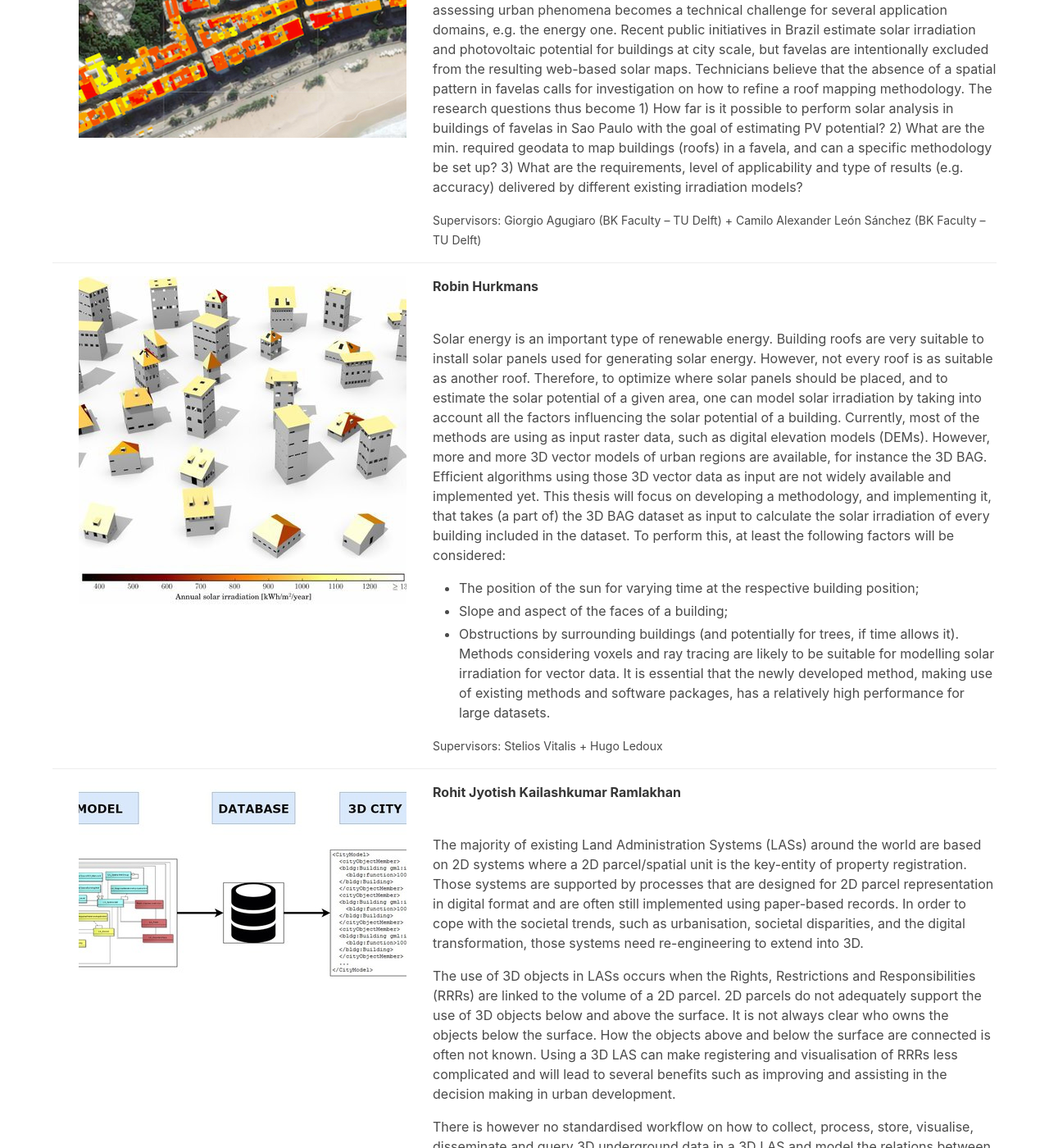
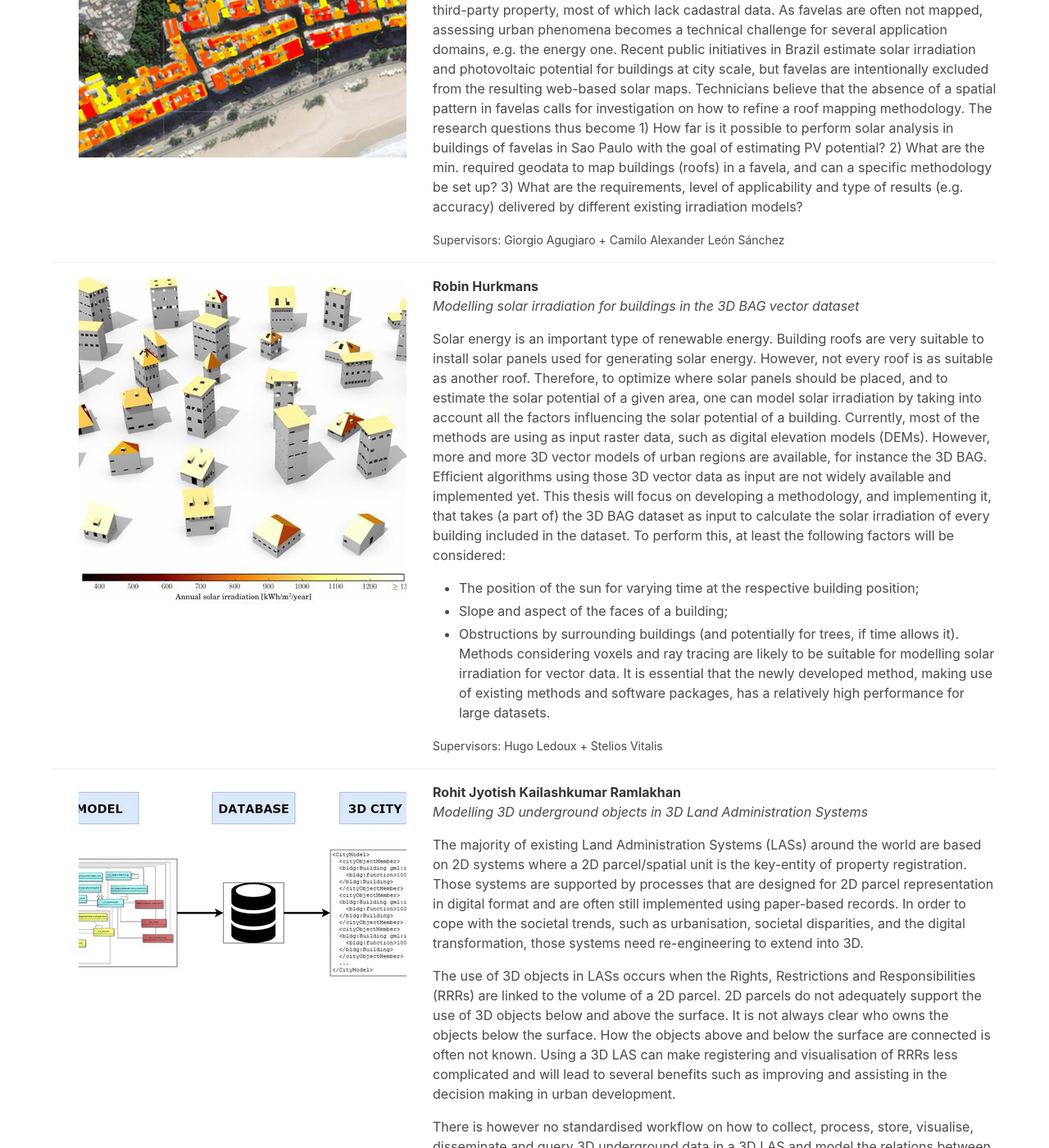
Before and after one commit to tudelft3d/geo2020, a Jekyll site: the page built from theses/2021feb/index.md, in a window 1280 px wide and 1400 px high, scrolled down 1428 px. Shown: the whole window at 82% size. Built offline with Jekyll 4.4.1, drawn with Linux system fonts in a browser that asks for light colours; nearby versions of some CDN libraries; some of the changed text lies outside the part shown.

Commit message:
Fix yaml file of 2021feb theses

```diff
--- a/_data/theses_2021feb.yaml
+++ b/_data/theses_2021feb.yaml
@@ -23,7 +23,9 @@
   a common data environment and applying these standards for projects based on WebGIS
   platforms and Webservices as an exchange data format.'
 - 77e6faec75de-ThesisInOnePicture.jpg
-Erbasu:
+- ISO 19650 Information Management standards for projects based in WebGIS
+- with esri Nederland (Niels van der Vaart)
+Erbașu:
 - Mihai-Alexandru
 - Martijn Meijers
 - Peter van Oosterom
@@ -40,10 +42,11 @@
   A thorough research on these elements shall be conducted, and presented alongside\
   \ a demo web application, showcasing the analysis."
 - d0fc928acb6-thesis_image.png
+- Improving the content of vario-scale maps
 Giannelli:
 - Denis
-- "Giorgio Agugiaro (BK Faculty \u2013 TU Delft)"
-- "Camilo Alexander Le\xF3n S\xE1nchez (BK Faculty \u2013 TU Delft)"
+- "Giorgio Agugiaro"
+- "Camilo Alexander Le\xF3n S\xE1nchez"
 - "In the Global South, large urban spaces resulted in the duality \u2018formal\u2019\
   \ and \u2018informal\u2019 cities. It\u2019s the case of Sao Paulo, a 22M ppl. metropolis\
   \ and a financial hub in Latin America. Albeit a vast literature addresses the social-spatial\
@@ -64,10 +67,11 @@
   \ are the requirements, level of applicability and type of results (e.g. accuracy)\
   \ delivered by different existing irradiation models?"
 - 66b1010529f8-P1_image_V3.png
+- Performing solar analysis in buildings of favelas in Sao Paulo to estimate PV potential
 Hurkmans:
 - Robin
+- Hugo Ledoux
 - Stelios Vitalis
-- Hugo Ledoux
 - "Solar energy is an important type of renewable energy. Building roofs are very\
   \ suitable to install solar panels used for generating solar energy. However, not\
   \ every roof is as suitable as another roof. Therefore, to optimize where solar\
@@ -88,6 +92,7 @@
   \ that the newly developed method, making use of existing methods and software packages,\
   \ has a relatively high performance for large datasets."
 - 64c2df364-Solar_radiation_rooftops.jpg
+- Modelling solar irradiation for buildings in the 3D BAG vector dataset
 Ramlakhan:
 - Rohit Jyotish Kailashkumar
 - Eftychia Kalogianni
@@ -112,6 +117,7 @@
   \ underground objects be modelled in a 3D Land Administration System and connected\
   \ to above-ground objects?"
 - 031511495e50-Underground.jpg
+- Modelling 3D underground objects in 3D Land Administration Systems
 van Rijssel:
 - Laurens Nico
 - "Bal\xE1zs Dukai"
@@ -128,3 +134,5 @@
   on noise propagation and develop a product to automatically construct a TIN holding
   semantic information and buildings information for noise modelling purposes.'
 - 5375a0f1b26c-Mid_term_synthesis_04.jpg
+- Modelling solar irradiation for buildings in the 3D BAG vector dataset
+- with RIVM
```
